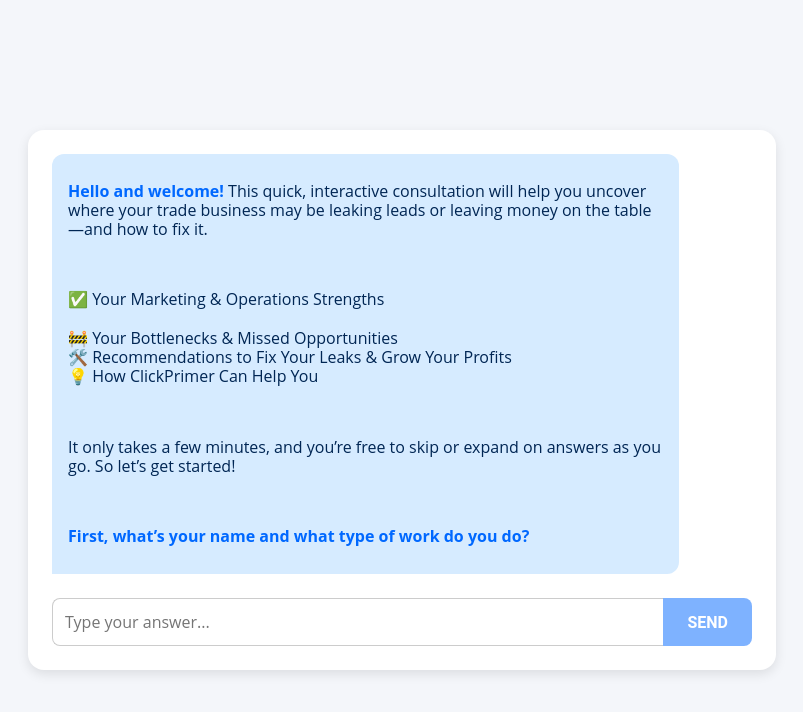
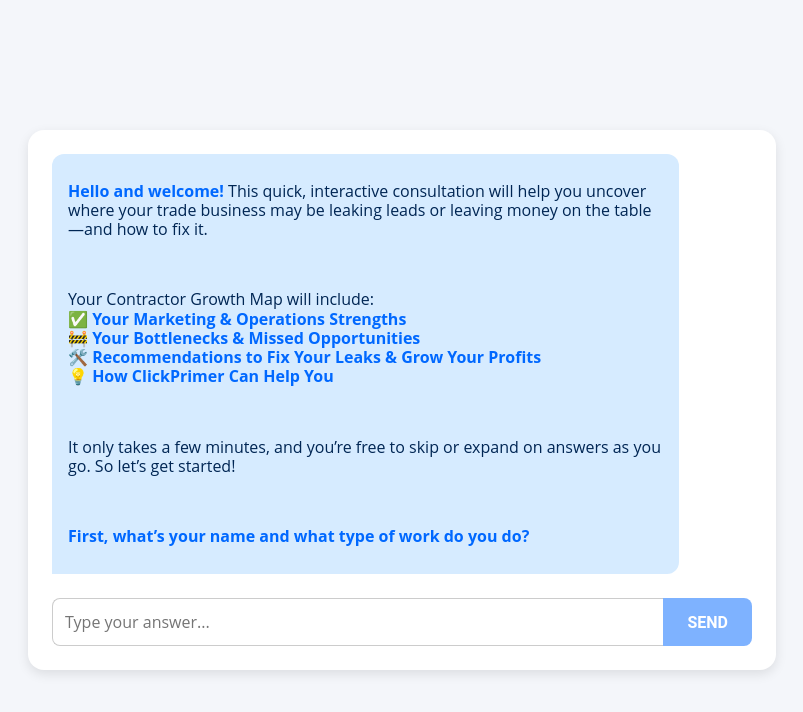
Before and after one commit to clickprimer/contractor-growth-map, a Next.js app: page / in a window 1280 px wide. Shown: the top 712 px of the page, without its empty margins (238-1041 px from the left). Built offline with nearby package versions, Linux system fonts and the light colour scheme.

Commit message:
Update index.js

```diff
--- a/pages/index.js
+++ b/pages/index.js
@@ -8,10 +8,11 @@ export default function Home() {
       role: 'assistant',
       content: `**Hello and welcome!** This quick, interactive consultation will help you uncover where your trade business may be leaking leads or leaving money on the table—and how to fix it.
 
-✅ Your Marketing & Operations Strengths
-🚧 Your Bottlenecks & Missed Opportunities
-🛠️ Recommendations to Fix Your Leaks & Grow Your Profits
-💡 How ClickPrimer Can Help You
+Your Contractor Growth Map will include:
+✅ **Your Marketing & Operations Strengths**
+🚧 **Your Bottlenecks & Missed Opportunities**
+🛠️ **Recommendations to Fix Your Leaks & Grow Your Profits**
+💡 **How ClickPrimer Can Help You**
 
 It only takes a few minutes, and you’re free to skip or expand on answers as you go. So let’s get started!
 
```
